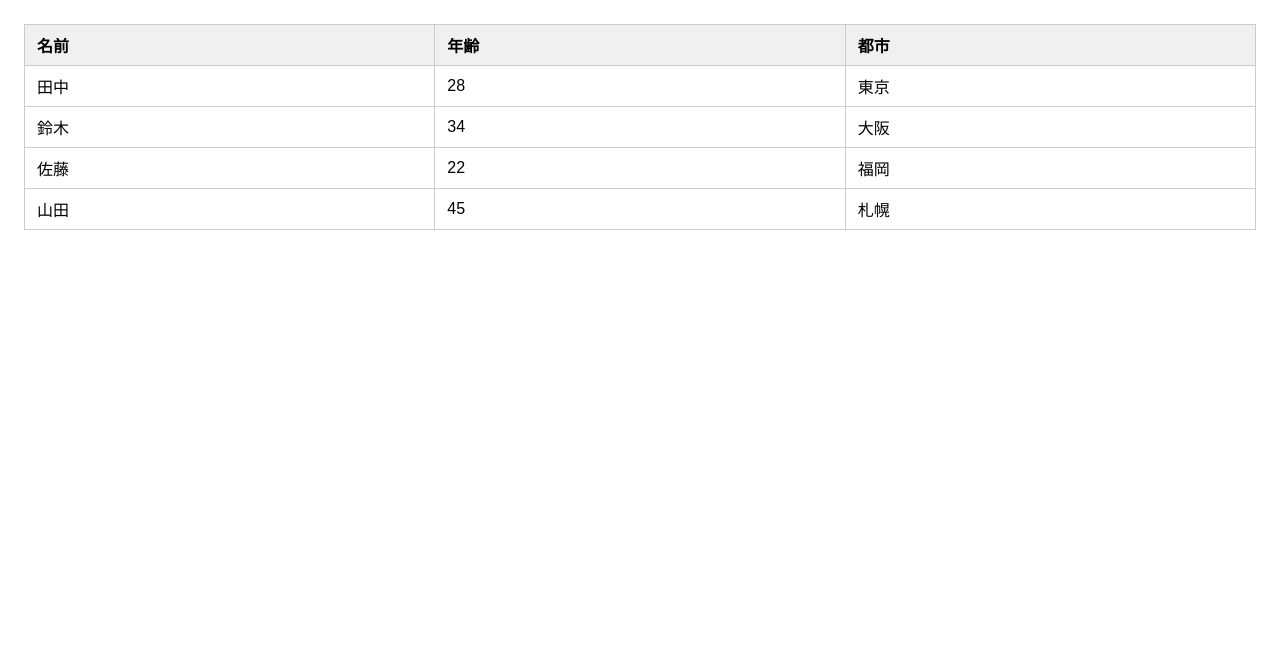
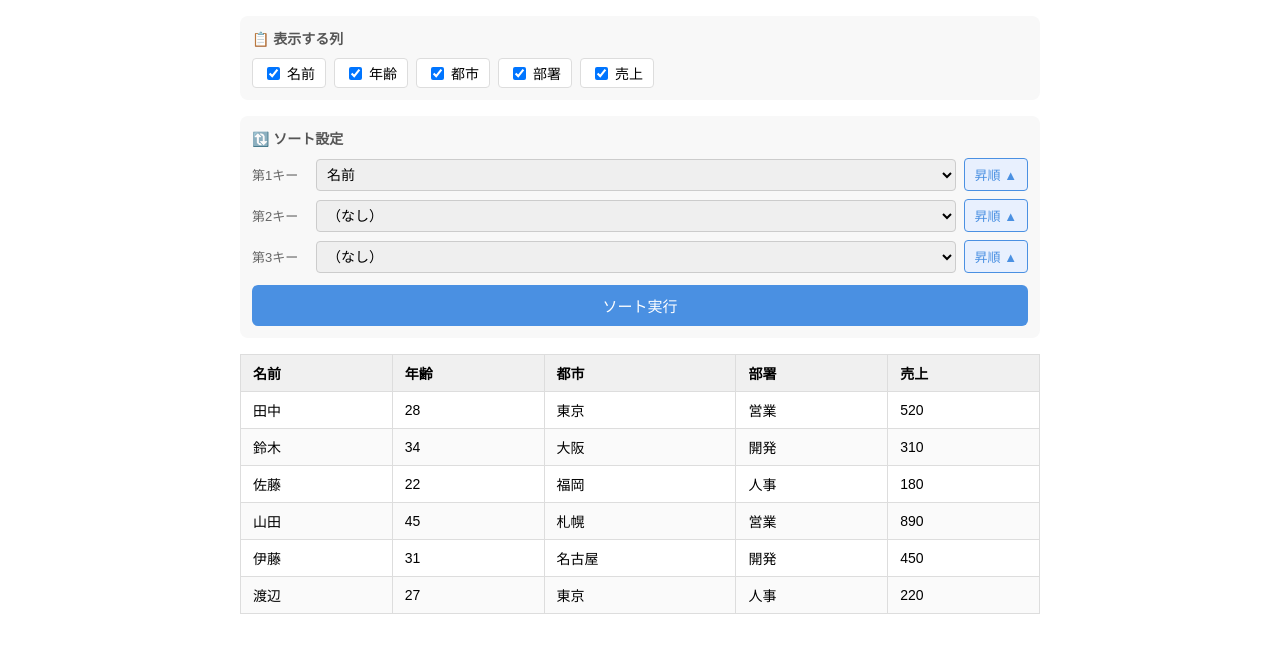
Before and after one commit to aimaikuji/Discography, a plain HTML site: page index.html in a window 1280 px wide. Drawn offline with Linux system fonts and the light colour scheme.

Commit message:
Update index.html

```diff
--- a/index.html
+++ b/index.html
@@ -3,66 +3,187 @@
 <head>
   <meta charset="UTF-8">
   <meta name="viewport" content="width=device-width, initial-scale=1.0">
-  <title>ソート可能なリスト</title>
+  <title>リスト</title>
   <style>
-    body { font-family: sans-serif; padding: 16px; }
-    table { border-collapse: collapse; width: 100%; }
-    th, td { border: 1px solid #ccc; padding: 8px 12px; text-align: left; }
-    th { background: #f0f0f0; cursor: pointer; user-select: none; }
-    th:hover { background: #ddd; }
-    th.asc::after  { content: " ▲"; }
-    th.desc::after { content: " ▼"; }
+    body { font-family: sans-serif; padding: 16px; max-width: 800px; margin: 0 auto; }
+
+    .section { background: #f8f8f8; border-radius: 8px; padding: 12px; margin-bottom: 16px; }
+    .section h3 { margin: 0 0 10px; font-size: 14px; color: #555; }
+
+    .col-checks { display: flex; flex-wrap: wrap; gap: 8px; }
+    .col-checks label {
+      display: flex; align-items: center; gap: 4px;
+      font-size: 14px; cursor: pointer;
+      background: white; border: 1px solid #ddd;
+      border-radius: 4px; padding: 4px 10px;
+    }
+
+    .sort-row { display: flex; align-items: center; gap: 8px; margin-bottom: 8px; }
+    .sort-row span { font-size: 13px; color: #666; width: 56px; flex-shrink: 0; }
+    .sort-row select { flex: 1; padding: 6px; border-radius: 4px; border: 1px solid #ccc; font-size: 14px; }
+    .order-btn {
+      padding: 6px 10px; border-radius: 4px; border: 1px solid #ccc;
+      background: white; cursor: pointer; font-size: 13px; white-space: nowrap;
+    }
+    .order-btn.asc  { background: #e8f0fe; border-color: #4a90e2; color: #4a90e2; }
+    .order-btn.desc { background: #fce8e6; border-color: #d95050; color: #d95050; }
+
+    .apply-btn {
+      width: 100%; padding: 10px; background: #4a90e2; color: white;
+      border: none; border-radius: 6px; font-size: 15px; cursor: pointer; margin-top: 4px;
+    }
+    .apply-btn:active { background: #357abd; }
+
+    .table-wrap { overflow-x: auto; }
+    table { border-collapse: collapse; width: 100%; white-space: nowrap; }
+    th, td { border: 1px solid #ddd; padding: 8px 12px; text-align: left; font-size: 14px; }
+    th { background: #f0f0f0; }
+    tr:nth-child(even) td { background: #fafafa; }
   </style>
 </head>
 <body>
-  <table id="myTable">
-    <thead>
-      <tr>
-        <th onclick="sortTable(0)">名前</th>
-        <th onclick="sortTable(1)">年齢</th>
-        <th onclick="sortTable(2)">都市</th>
-      </tr>
-    </thead>
-    <tbody>
-      <tr><td>田中</td><td>28</td><td>東京</td></tr>
-      <tr><td>鈴木</td><td>34</td><td>大阪</td></tr>
-      <tr><td>佐藤</td><td>22</td><td>福岡</td></tr>
-      <tr><td>山田</td><td>45</td><td>札幌</td></tr>
-    </tbody>
+
+<div class="section">
+  <h3>📋 表示する列</h3>
+  <div class="col-checks" id="colChecks"></div>
+</div>
+
+<div class="section">
+  <h3>🔃 ソート設定</h3>
+  <div id="sortKeys"></div>
+  <button class="apply-btn" onclick="applySort()">ソート実行</button>
+</div>
+
+<div class="table-wrap">
+  <table>
+    <thead id="thead"></thead>
+    <tbody id="tbody"></tbody>
   </table>
+</div>
 
-  <script>
-    let lastCol = -1, asc = true;
+<script>
+// ========== ここだけ編集 ==========
+const columns = ["名前", "年齢", "都市", "部署", "売上"];
+const rawData = [
+  ["田中", 28, "東京", "営業", 520],
+  ["鈴木", 34, "大阪", "開発", 310],
+  ["佐藤", 22, "福岡", "人事", 180],
+  ["山田", 45, "札幌", "営業", 890],
+  ["伊藤", 31, "名古屋", "開発", 450],
+  ["渡辺", 27, "東京", "人事", 220],
+];
+// ==================================
 
-    function sortTable(col) {
-      const table = document.getElementById("myTable");
-      const tbody = table.tBodies[0];
-      const rows = Array.from(tbody.rows);
+let currentData = [...rawData];
+let sortOrders = ["asc", "asc", "asc"];
 
-      if (lastCol === col) {
-        asc = !asc;
-      } else {
-        asc = true;
-        lastCol = col;
-      }
+// ── 列選択チェックボックス ──
+function initCheckboxes() {
+  const container = document.getElementById("colChecks");
+  columns.forEach((col, i) => {
+    const label = document.createElement("label");
+    const cb = document.createElement("input");
+    cb.type = "checkbox";
+    cb.checked = true;
+    cb.dataset.col = i;
+    cb.addEventListener("change", renderTable);
+    label.appendChild(cb);
+    label.appendChild(document.createTextNode(" " + col));
+    container.appendChild(label);
+  });
+}
 
-      rows.sort((a, b) => {
-        const aText = a.cells[col].innerText;
-        const bText = b.cells[col].innerText;
-        const aNum = parseFloat(aText);
-        const bNum = parseFloat(bText);
-        const isNum = !isNaN(aNum) && !isNaN(bNum);
-        const result = isNum ? aNum - bNum : aText.localeCompare(bText, "ja");
-        return asc ? result : -result;
-      });
+function getVisibleCols() {
+  return Array.from(document.querySelectorAll("#colChecks input:checked"))
+    .map(cb => parseInt(cb.dataset.col));
+}
 
-      rows.forEach(r => tbody.appendChild(r));
+// ── ソートキー設定 ──
+function initSortKeys() {
+  const container = document.getElementById("sortKeys");
+  ["第1キー", "第2キー", "第3キー"].forEach((label, i) => {
+    const row = document.createElement("div");
+    row.className = "sort-row";
 
-      // ヘッダーの矢印更新
-      Array.from(table.tHead.rows[0].cells).forEach((th, i) => {
-        th.className = i === col ? (asc ? "asc" : "desc") : "";
-      });
+    const lbl = document.createElement("span");
+    lbl.textContent = label;
+
+    const sel = document.createElement("select");
+    sel.id = "sortKey" + i;
+    const none = new Option("（なし）", "-1");
+    sel.appendChild(none);
+    columns.forEach((col, j) => sel.appendChild(new Option(col, j)));
+    if (i === 0) sel.value = "0";
+
+    const btn = document.createElement("button");
+    btn.className = "order-btn asc";
+    btn.textContent = "昇順 ▲";
+    btn.onclick = () => {
+      sortOrders[i] = sortOrders[i] === "asc" ? "desc" : "asc";
+      btn.className = "order-btn " + sortOrders[i];
+      btn.textContent = sortOrders[i] === "asc" ? "昇順 ▲" : "降順 ▼";
+    };
+
+    row.append(lbl, sel, btn);
+    container.appendChild(row);
+  });
+}
+
+// ── ソート実行 ──
+function applySort() {
+  const keys = [0, 1, 2].map(i =>
+    parseInt(document.getElementById("sortKey" + i).value)
+  );
+
+  currentData = [...rawData].sort((a, b) => {
+    for (let i = 0; i < 3; i++) {
+      const col = keys[i];
+      if (col === -1) continue;
+      const isNum = typeof a[col] === "number";
+      const result = isNum
+        ? a[col] - b[col]
+        : String(a[col]).localeCompare(String(b[col]), "ja");
+      if (result !== 0) return sortOrders[i] === "asc" ? result : -result;
     }
-  </script>
+    return 0;
+  });
+
+  renderTable();
+}
+
+// ── テーブル描画 ──
+function renderTable() {
+  const vis = getVisibleCols();
+
+  // ヘッダー
+  const thead = document.getElementById("thead");
+  thead.innerHTML = "";
+  const hr = document.createElement("tr");
+  vis.forEach(i => {
+    const th = document.createElement("th");
+    th.textContent = columns[i];
+    hr.appendChild(th);
+  });
+  thead.appendChild(hr);
+
+  // ボディ
+  const tbody = document.getElementById("tbody");
+  tbody.innerHTML = "";
+  currentData.forEach(row => {
+    const tr = document.createElement("tr");
+    vis.forEach(i => {
+      const td = document.createElement("td");
+      td.textContent = row[i];
+      tr.appendChild(td);
+    });
+    tbody.appendChild(tr);
+  });
+}
+
+// 初期化
+initCheckboxes();
+initSortKeys();
+renderTable();
+</script>
 </body>
 </html>
```
